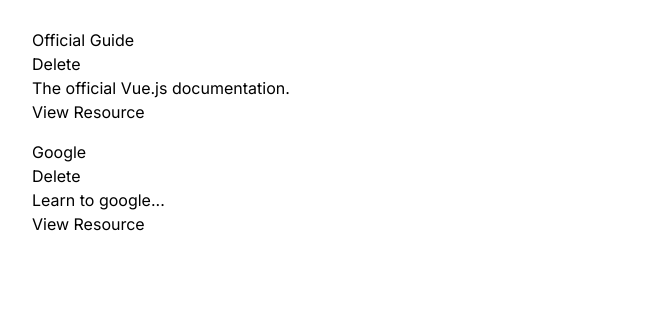
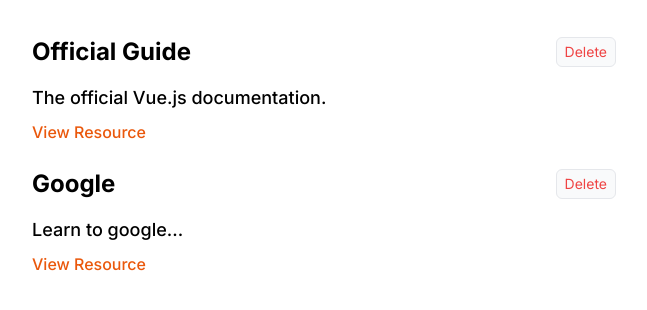
Before and after one commit to ahmadreza-ahmadi/Learning-Resource, a Vue app: page / in a window 1280 px wide. Shown: the top 310 px of the page, without its empty margins (316-963 px from the left). Built offline with nearby package versions, Linux system fonts and the light colour scheme.

Commit message:
style: improve styles in ResourceListItem component

```diff
--- a/src/components/resources/ResourceListItem.vue
+++ b/src/components/resources/ResourceListItem.vue
@@ -11,13 +11,22 @@
 
 <template>
   <li>
-    <header>
-      <h3>{{ resource.title }}</h3>
-      <button>Delete</button>
+    <header class="flex items-center justify-between">
+      <h3 class="text-2xl font-bold my-2">{{ resource.title }}</h3>
+      <button
+        class="bg-gray-50 text-red-500 text-sm px-2 py-1 rounded-md border border-gray-200"
+      >
+        Delete
+      </button>
     </header>
-    <p>{{ resource.description }}</p>
+    <p class="font-medium text-lg my-2">{{ resource.description }}</p>
     <nav>
-      <a :href="resource.link" target="_blank">View Resource</a>
+      <a
+        :href="resource.link"
+        target="_blank"
+        class="font-medium text-orange-600 hover:text-orange-400 active:text-orange-400"
+        >View Resource</a
+      >
     </nav>
   </li>
 </template>
```
